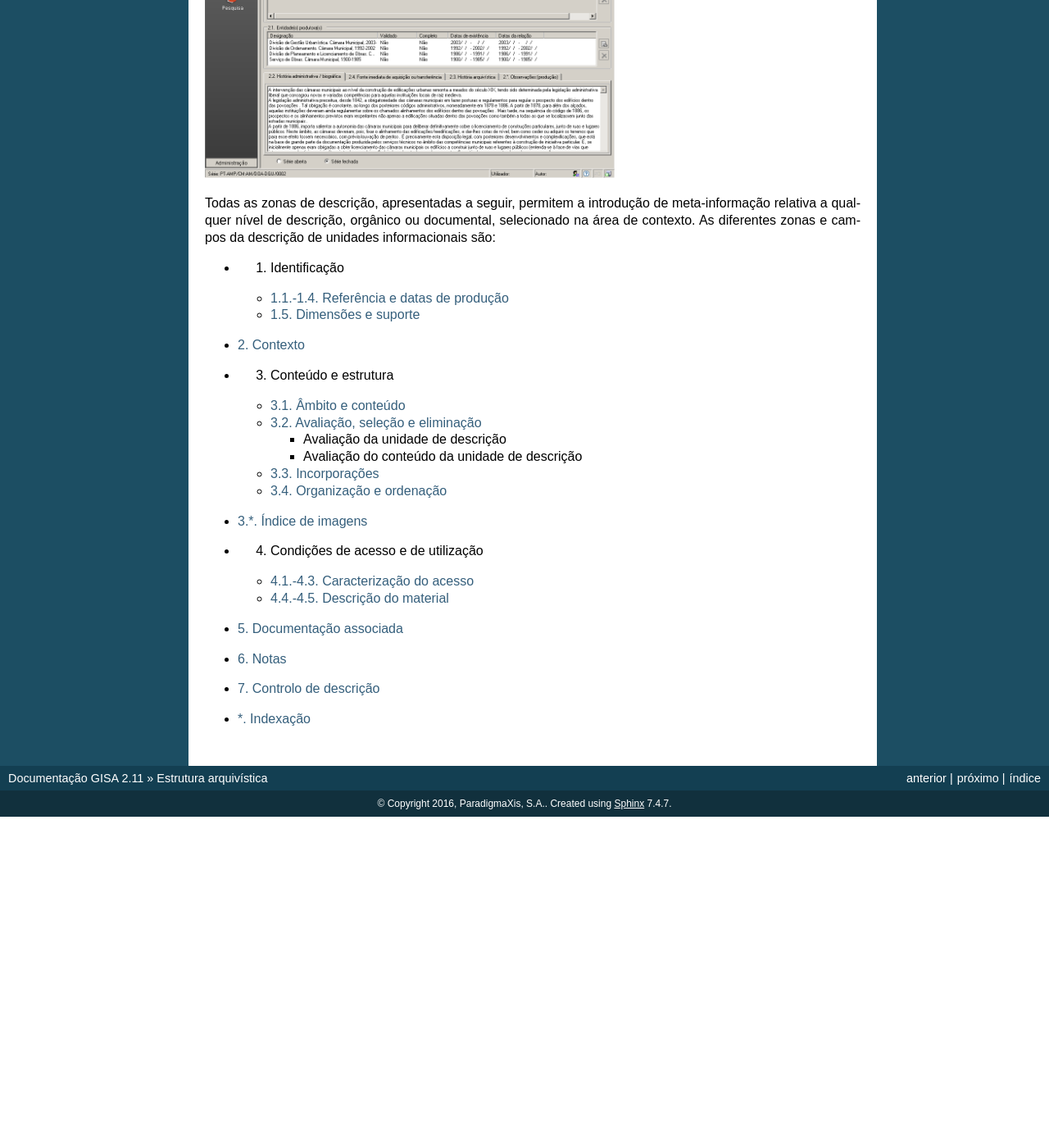
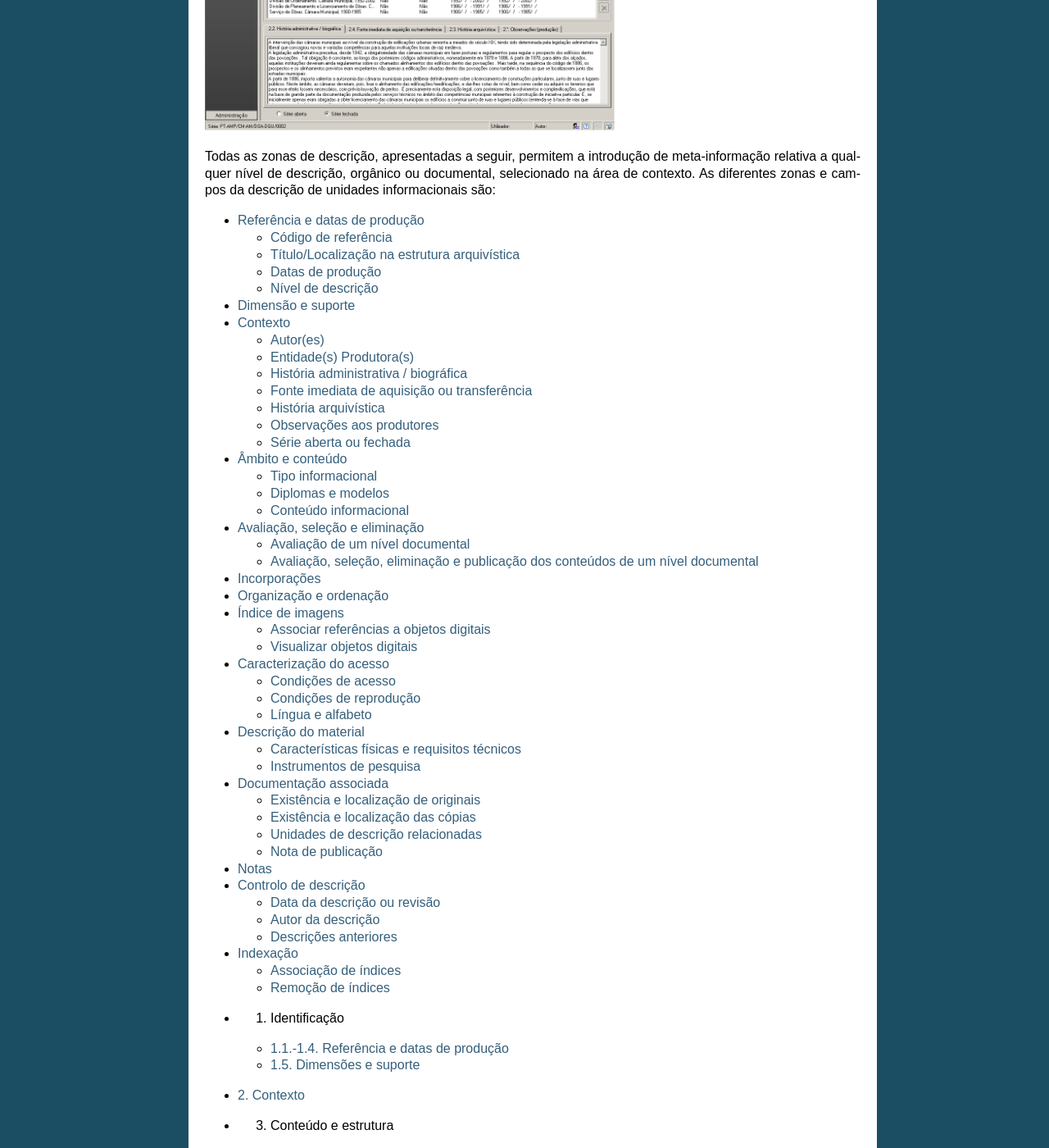
Before and after one commit to bmm/readthedocs, a Sphinx documentation site: the page built from docs/descricao_ui.rst, in a window 1280 px wide and 1400 px high, scrolled down 15827 px. Shown: the whole window at 82% size. Built offline with Sphinx 7.4.7, drawn with Linux system fonts in a browser that asks for light colours; pages that are not in the unit, such as notebooks, are missing from menus; before the commit the page ends 16823 px from its top, so only the background shows below that; some of the changed text lies outside the part shown.

Commit message:
Insider tocs

```diff
--- a/docs/descricao_ui.rst
+++ b/docs/descricao_ui.rst
@@ -702,6 +697,25 @@ introdução de meta-informação relativa a qualquer nível de descrição,
 orgânico ou documental, selecionado na área de contexto. As diferentes
 zonas e campos da descrição de unidades informacionais são:
 
+
+.. toctree::
+   :maxdepth: 2
+
+   ident_ref
+   ident_dim
+   contexto
+   ambito_conteudo
+   avaliacao
+   incorporacoes
+   organizacao
+   imagens
+   acesso
+   material
+   documentacao_associada
+   notas
+   controlo_descricao
+   indexacao
+
 -  1. Identificação
 
    -  `1.1.-1.4. Referência e datas de produção <ident_ref.html>`__
```
Also changed, not shown: other parts of docs/descricao_ui.rst (+0 -5 lines).
